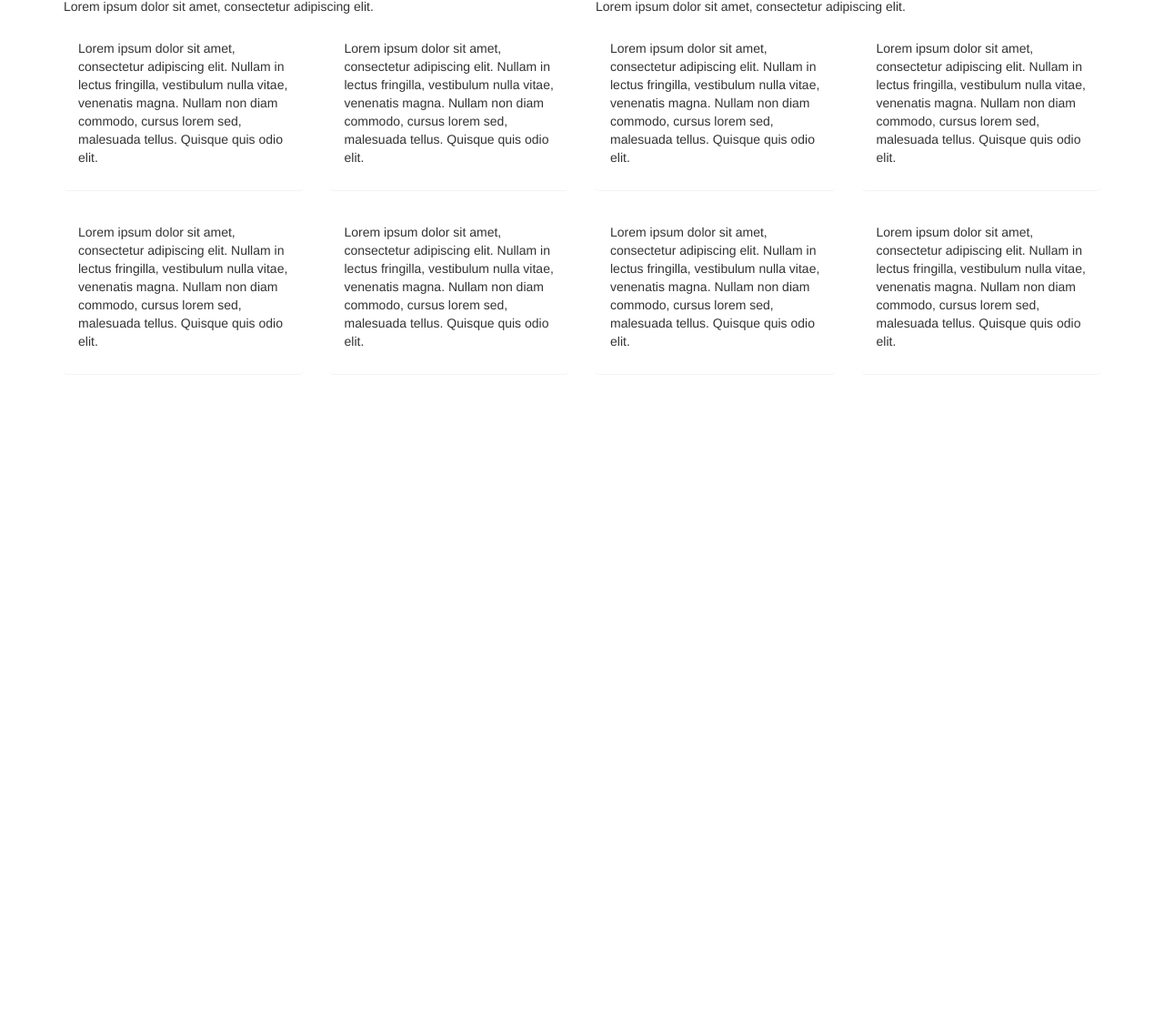
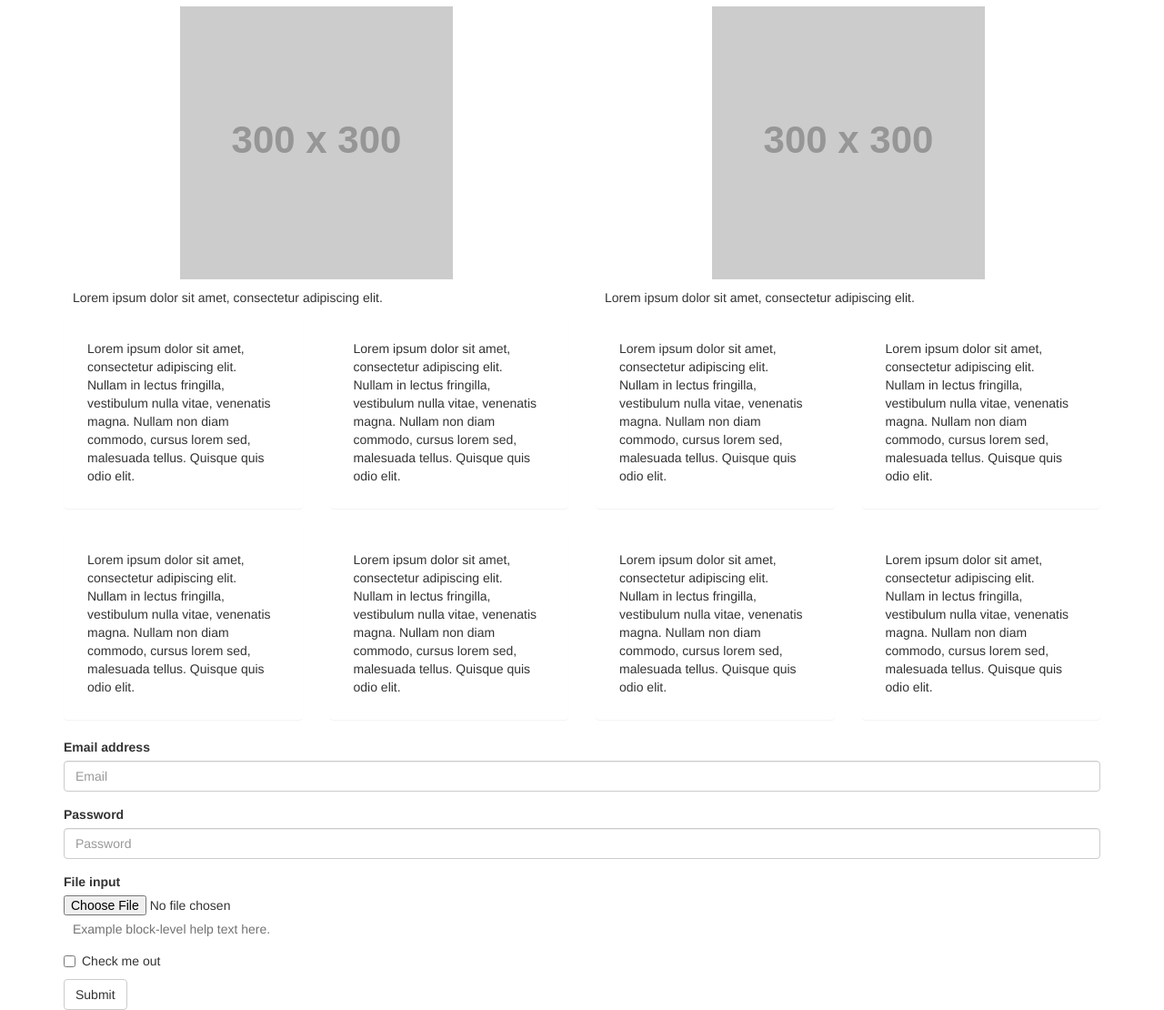
Before and after one commit to AddisonNishijima/bootstrap-responsive, a plain HTML site: page index.html in a window 1280 px wide. Shown: the part 285-1395 px from the top of the page at 91% size. Before the commit the page ends 800 px from the top, so only its background shows below. Drawn offline with nearby package versions, Linux system fonts and the light colour scheme; placeholder pictures from the web are drawn by us.

Commit message:
add images and a form to template

```diff
--- a/css/my-styles.css
+++ b/css/my-styles.css
@@ -0,0 +1,9 @@
+.center-block {
+  display: block;
+  margin-left: auto;
+  margin-right: auto;
+}
+
+p {
+  margin: 10px;
+}
--- a/index.html
+++ b/index.html
@@ -35,9 +35,11 @@
       <div class="row hidden-xs">
         <div class="col-xs-6">
           <p>Lorem ipsum dolor sit amet, consectetur adipiscing elit. Nullam in lectus fringilla, vestibulum nulla vitae, venenatis magna. Nullam non diam commodo, cursus lorem sed, malesuada tellus. Quisque quis odio elit. Integer non libero ac purus facilisis vestibulum. Pellentesque habitant morbi tristique senectus et netus et malesuada fames ac turpis egestas. Etiam quis ipsum pretium, faucibus erat eu, convallis lectus. Nullam id ante sodales, porta ante et, mattis ipsum. Phasellus tincidunt, eros et dignissim elementum, dolor risus ultrices ligula, et volutpat enim tortor ut dui. Mauris aliquam a nisi vitae vehicula. Morbi ipsum magna, commodo quis posuere nec, gravida nec ex. Proin tincidunt placerat malesuada. Vivamus in mi vulputate, vulputate velit feugiat, aliquam est.</p>
+          <img class="img-responsive center-block" src="http://placehold.it/300x300">
         </div>
         <div class="col-xs-6">
           <p>Lorem ipsum dolor sit amet, consectetur adipiscing elit. Nullam in lectus fringilla, vestibulum nulla vitae, venenatis magna. Nullam non diam commodo, cursus lorem sed, malesuada tellus. Quisque quis odio elit. Integer non libero ac purus facilisis vestibulum. Pellentesque habitant morbi tristique senectus et netus et malesuada fames ac turpis egestas. Etiam quis ipsum pretium, faucibus erat eu, convallis lectus. Nullam id ante sodales, porta ante et, mattis ipsum. Phasellus tincidunt, eros et dignissim elementum, dolor risus ultrices ligula, et volutpat enim tortor ut dui. Mauris aliquam a nisi vitae vehicula. Morbi ipsum magna, commodo quis posuere nec, gravida nec ex. Proin tincidunt placerat malesuada. Vivamus in mi vulputate, vulputate velit feugiat, aliquam est.</p>
+          <img class="img-responsive center-block" src="http://placehold.it/300x300">
         </div>
       </div>
 
@@ -111,6 +113,31 @@
           </div>
         </div>
       </div>
+      <div class="row">
+        <div class="col-sm-12 col-md-12 col-lg-12">
+          <form>
+            <div class="form-group">
+              <label for="exampleInputEmail1">Email address</label>
+              <input type="email" class="form-control" id="exampleInputEmail1" placeholder="Email">
+            </div>
+            <div class="form-group">
+              <label for="exampleInputPassword1">Password</label>
+              <input type="password" class="form-control" id="exampleInputPassword1" placeholder="Password">
+            </div>
+            <div class="form-group">
+              <label for="exampleInputFile">File input</label>
+              <input type="file" id="exampleInputFile">
+              <p class="help-block">Example block-level help text here.</p>
+            </div>
+            <div class="checkbox">
+              <label>
+                <input type="checkbox"> Check me out
+              </label>
+            </div>
+            <button type="submit" class="btn btn-default">Submit</button>
+          </form>
+        </div>
+      </div>
     </div>
 
   <!-- jQuery (necessary for Bootstrap's JavaScript plugins) -->
```
